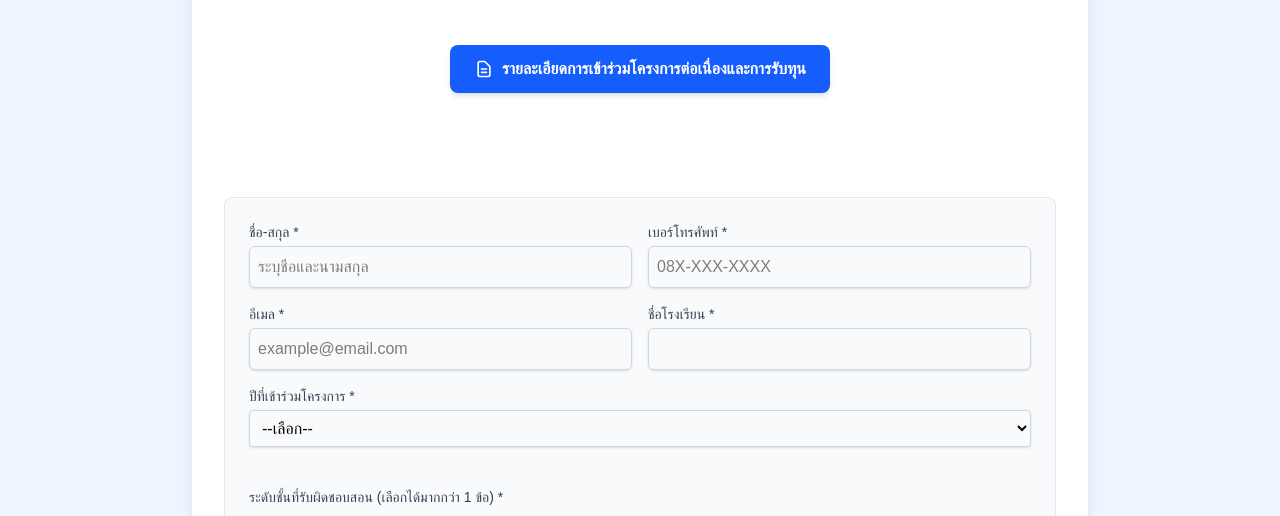
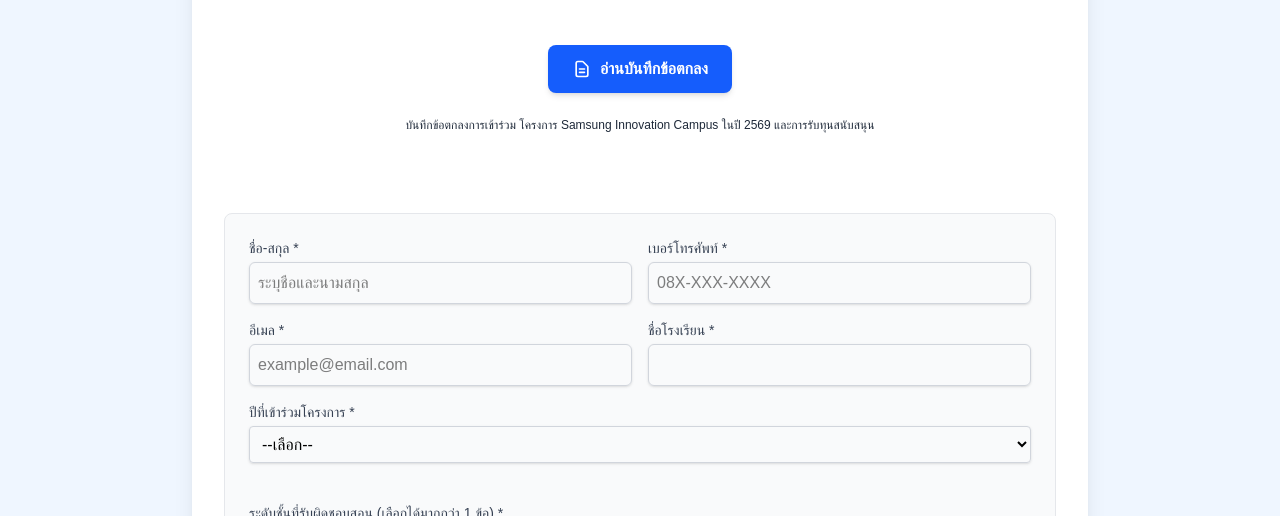
Before and after one commit to praditLee/sic, an Astro site: page /teacher-continuous-program in a window 1280 px wide. Shown: the part 235-751 px from the top of the page. Built offline with nearby package versions, Linux system fonts and the light colour scheme; Astro itself is replaced by a stand-in of ours; a web font is replaced by a local one.

Commit message:
แก้ text

```diff
--- a/src/pages/teacher-continuous-program.astro
+++ b/src/pages/teacher-continuous-program.astro
@@ -34,9 +34,13 @@ import "../styles/global.css";
                 d="M9 12h6m-6 4h6m2 5H7a2 2 0 01-2-2V5a2 2 0 012-2h5.586a1 1 0 01.707.293l5.414 5.414a1 1 0 01.293.707V19a2 2 0 01-2 2z"
               ></path>
             </svg>
-            รายละเอียดการเข้าร่วมโครงการต่อเนื่องและการรับทุน
+            อ่านบันทึกข้อตกลง
           </a>
         </div>
+        <p class="text-xs text-gray-800 text-center max-w-2xl mx-auto">
+          บันทึกข้อตกลงการเข้าร่วม โครงการ Samsung Innovation Campus ในปี 2569
+          และการรับทุนสนับสนุน
+        </p>
       </div>
 
       <form
@@ -220,7 +224,8 @@ import "../styles/global.css";
               <span
                 class="ml-3 text-sm text-gray-800 font-medium leading-relaxed"
               >
-                รับทราบแนวทางการดำเนินโครงการในปี 2569 และยินดีร่วมโครงการ
+                รับทราบบันทึกข้อตกลงการดำเนินโครงการในปี 2569
+                และยินดีร่วมโครงการ
               </span>
             </label>
 
```
